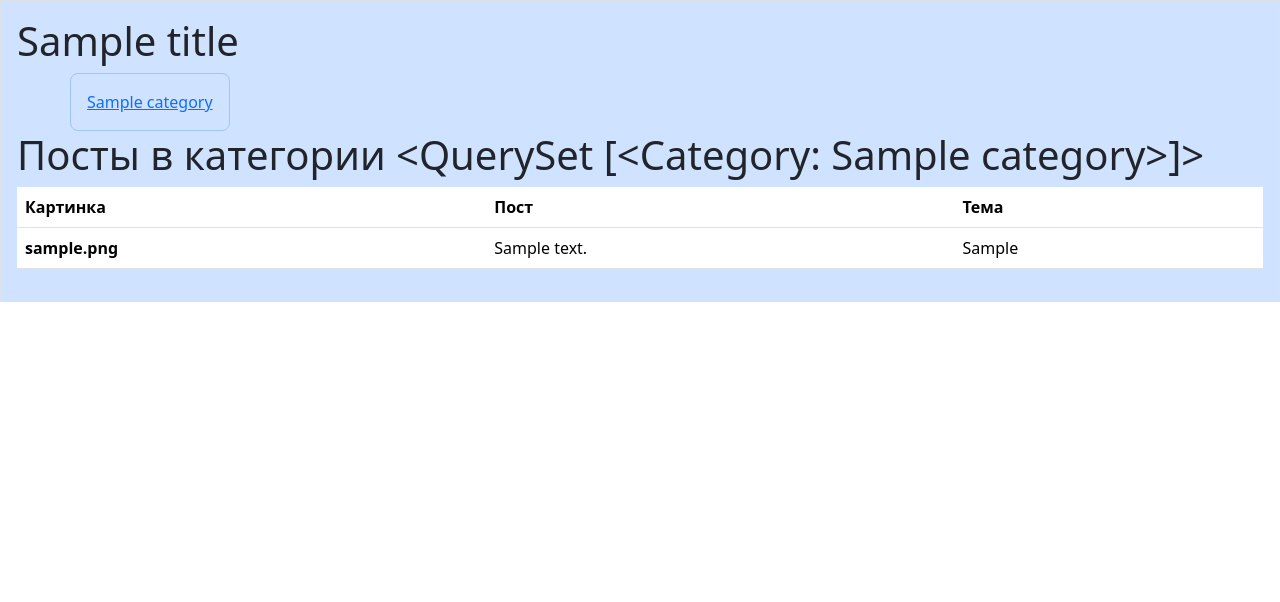
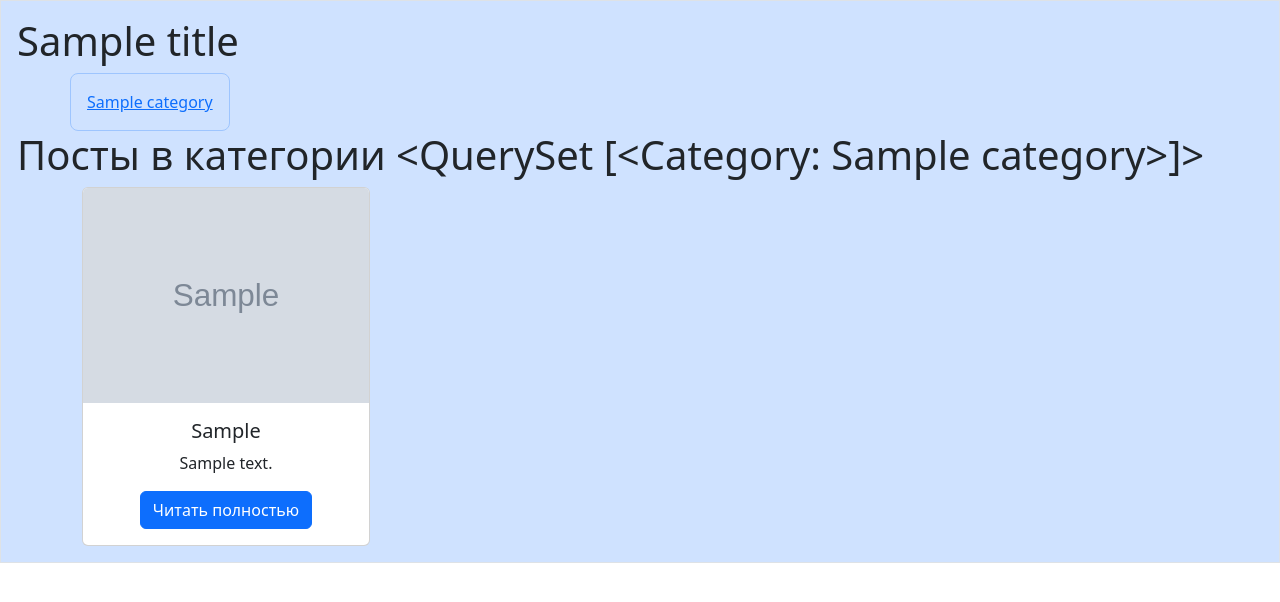
Before and after one commit to dinarashafigullina8/blog, a Django app: template blog/core/templates/category.html in a window 1280 px wide. Shown: the top 602 px of the page. Run offline with Django 4.2, Linux system fonts and the light colour scheme; tables that the repository leaves empty hold one stand-in row (values such as "Sample post"); the template is opened without the code that fills it: values that come from a table or form of the project are taken from there, most other values are stand-ins (such as "Sample title", 1, 10 or a date in 2020); grey boxes marked "Sample" are stand-in pictures.

Commit message:
made templates for views

```diff
--- a/blog/blog/settings.py
+++ b/blog/blog/settings.py
@@ -125,3 +125,5 @@ STATIC_URL = 'static/'
 # https://docs.djangoproject.com/en/4.1/ref/settings/#default-auto-field
 
 DEFAULT_AUTO_FIELD = 'django.db.models.BigAutoField'
+MEDIA_ROOT = os.path.join(BASE_DIR, 'media/')
+MEDIA_URL = '/media/'
--- a/blog/blog/urls.py
+++ b/blog/blog/urls.py
@@ -13,12 +13,19 @@ Including another URLconf
     1. Import the include() function: from django.urls import include, path
     2. Add a URL to urlpatterns:  path('blog/', include('blog.urls'))
 """
+from django.conf.urls.static import static
 from django.contrib import admin
 from django.urls import path
-from core.views import index, show_category
+from core.views import index, show_category, read_post
+from blog import settings
+
 
 urlpatterns = [
     path('admin/', admin.site.urls),
     path('', index, name='index'),
     path('category/<int:category_id>/', show_category, name='category'),
+    path('read/<int:post_id>/', read_post, name='read_post')
 ]
+
+if settings.DEBUG:
+    urlpatterns += static(settings.MEDIA_URL, document_root=settings.MEDIA_ROOT)
--- a/blog/core/models.py
+++ b/blog/core/models.py
@@ -41,7 +41,7 @@ class Post(models.Model):
     author = models.ForeignKey(User, on_delete = models.CASCADE,related_name = 'user', default=0)
     topic = models.CharField(max_length = 255, verbose_name = 'Тема')
     text = models.TextField(verbose_name = 'Пост')
-    image = models.ImageField(default='-', verbose_name='Фото')
+    image = models.ImageField(upload_to="images/", default='-', verbose_name='Фото')
     date = models.DateTimeField(auto_now_add=True, verbose_name='Время создания')
 
     # def __str__(self):
--- a/blog/core/templates/category.html
+++ b/blog/core/templates/category.html
@@ -2,24 +2,29 @@
 
 {% block content %}
 <h1>Посты в категории {{category_name}}</h1>
-<table class="table">
-    <thead>
-      <tr>
-        <th scope="col">Картинка</th>
-        <th scope="col">Пост</th>
-        <th scope="col">Тема</th>
-      </tr>
-    </thead>
-    {% for post in posts %}
-    <tbody>
-      <tr>
-        <th scope="row">{{post.image}}</th>
-        <td>{{post.text}}</td>
-        <td>{{post.topic}}</td>
-      </tr>
-      {% endfor %}
-    </tbody>
-  </table>
 
+{% for post in posts %}
+<div class="container text-center">
+  <div class="row">
+    <div class="col-md-auto">
 
+<div class="card" style="width: 18rem;">
+{% if post.image == "-" %}
+<div class="card-body">
+<h5 class="card-title">{{post.topic}}</h5>
+<p class="card-text">{{post.text|truncatechars:50}}</p>
+<a href="../../read/{{post.id}}/" class="btn btn-primary">Читать полностью</a>
+</div>
+{% else %}
+<img src="../../media/{{post.image}}" class="card-img-top" alt="...">
+<div class="card-body">
+  <h5 class="card-title">{{post.topic}}</h5>
+  <p class="card-text">{{post.text|truncatechars:50}}</p>
+  <a href="../../read/{{post.id}}/" class="btn btn-primary">Читать полностью</a>
+</div>
+</div>
+{% endif %}
+    </div>
+    <div class="col">
+{% endfor %}
 {% endblock %}
--- a/blog/core/templates/index.html
+++ b/blog/core/templates/index.html
@@ -27,6 +27,30 @@
     {% endblock mainmenu %}
 
     {% block content %}
+    {% for post in posts %}
+    <div class="container text-center">
+      <div class="row">
+        <div class="col-md-auto">
+
+<div class="card" style="width: 18rem;">
+  {% if post.image == "-" %}
+  <div class="card-body">
+    <h5 class="card-title">{{post.topic}}</h5>
+    <p class="card-text">{{post.text|truncatechars:50}}</p>
+    <a href="read/{{post.id}}/" class="btn btn-primary">Читать полностью</a>
+  </div>
+  {% else %}
+    <img src="../../media/{{post.image}}" class="card-img-top" alt="...">
+    <div class="card-body">
+      <h5 class="card-title">{{post.topic}}</h5>
+      <p class="card-text">{{post.text|truncatechars:50}}</p>
+      <a href="read/{{post.id}}/" class="btn btn-primary">Читать полностью</a>
+    </div>
+  </div>
+  {% endif %}
+        </div>
+        <div class="col">
+{% endfor %}
     {% endblock %}
   </div>
   </body>
```
Also changed, not shown: blog/core/templates/post.html (added, +17 -0 lines), blog/core/views.py (+16 -3 lines), blog/Bashkir_State_University_Ufa.jpg (deleted), blog/core/migrations/0007_alter_post_image.py (added), 1 other file.
